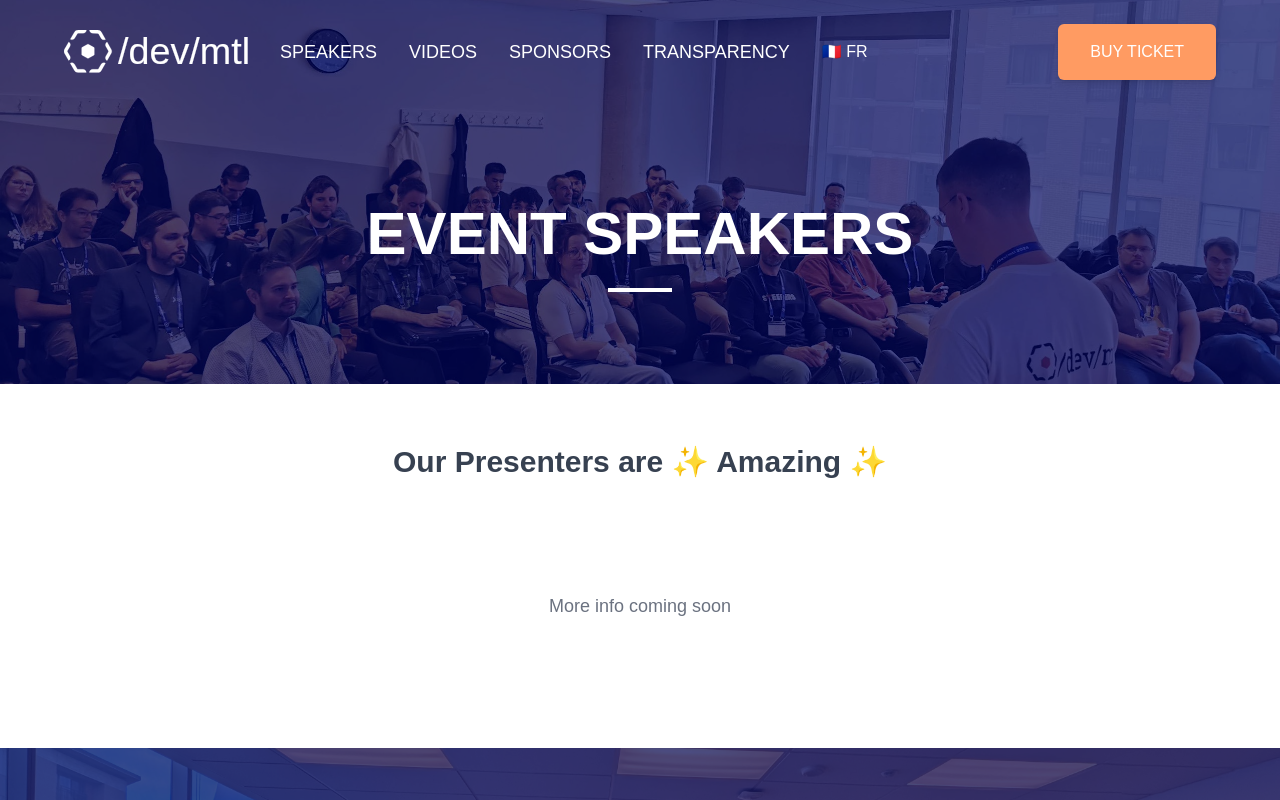
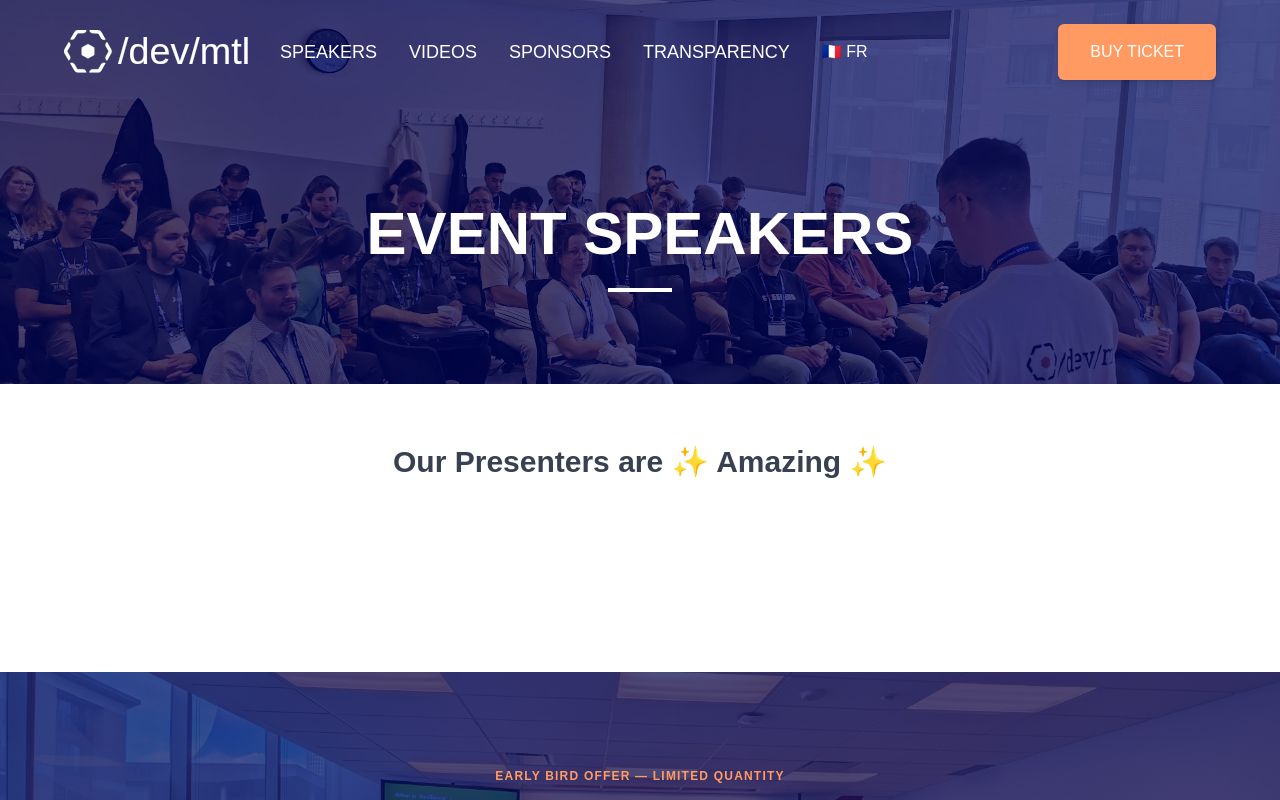
Before and after one commit to devmtl2024-org/devmtl2024-org.github.io, a React (Vite) app: page /speakers/1 in a window 1280 px wide. Shown: the top 800 px of the page. Built offline with nearby package versions, Linux system fonts and the light colour scheme.

Commit message:
fix: :bug: Hide More info for 2024-2025

```diff
--- a/src/pages/SpeakersPage.tsx
+++ b/src/pages/SpeakersPage.tsx
@@ -32,12 +32,14 @@ export default function SpeakersPage() {
           })}
         </h2>
 
+        {year === "2026" && (
           <h3 className="text-lg text-gray-500 mb-12">
             {t({
               fr: "Plus d'infos à venir",
               en: "More info coming soon",
             })}
           </h3>
+        )}
 
         <div className="grid grid-cols-1 md:grid-cols-2 lg:grid-cols-4 gap-10">
           {speakers
```
Lines whose indentation alone changed are shown as unchanged.
